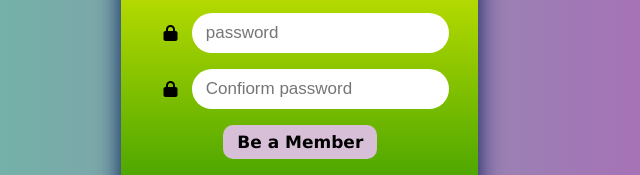
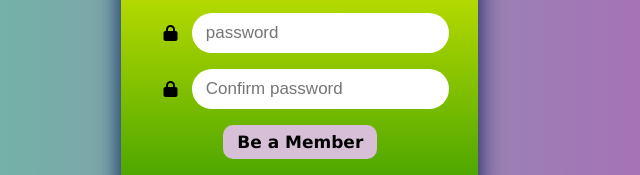
Before and after one commit to peepsenpai/signinpage, a plain HTML site: page signup.html in a window 1280 px wide. Shown: the part 310-485 px from the top of the page, 341-981 px from the left. Drawn offline with Linux system fonts and the light colour scheme.

Commit message:
changing placeholder

```diff
--- a/signup.html
+++ b/signup.html
@@ -37,7 +37,7 @@
                     </div>
                     <div class="input-btn">
                         <i class="fas fa-lock"></i>
-                        <input type="password" class="pw" value="" placeholder="Confiorm password" required>
+                        <input type="password" class="pw" value="" placeholder="Confirm password" required>
                     </div>
                     <!-- <div class="forget-pw input-btn"><a href="#">Forget password ?</a>
                     </div> -->
```
